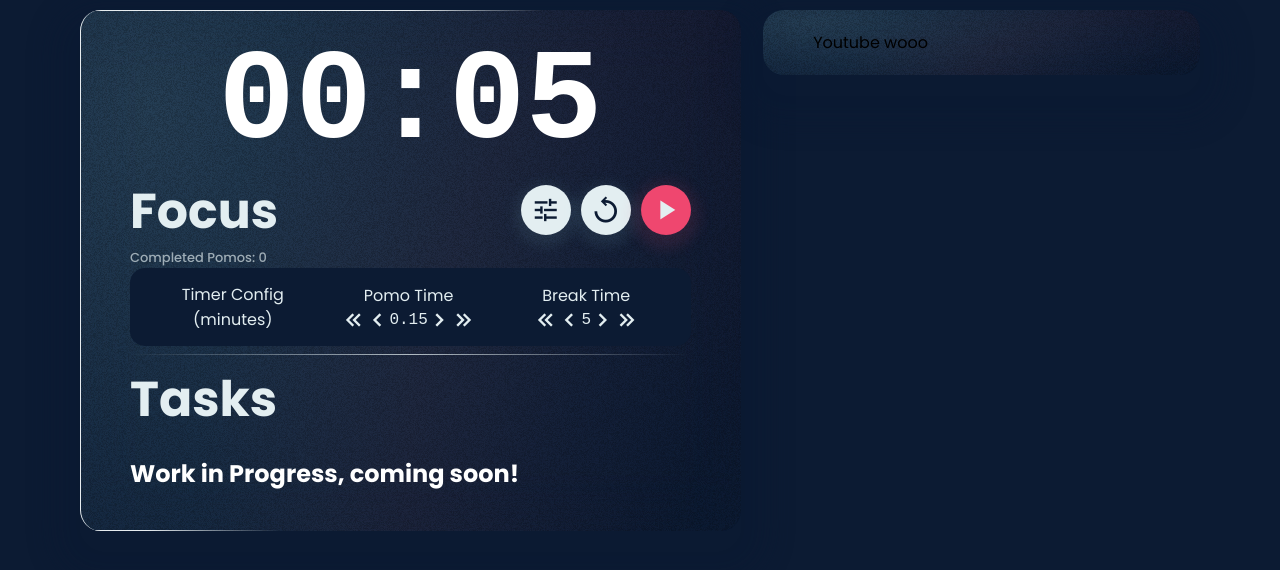
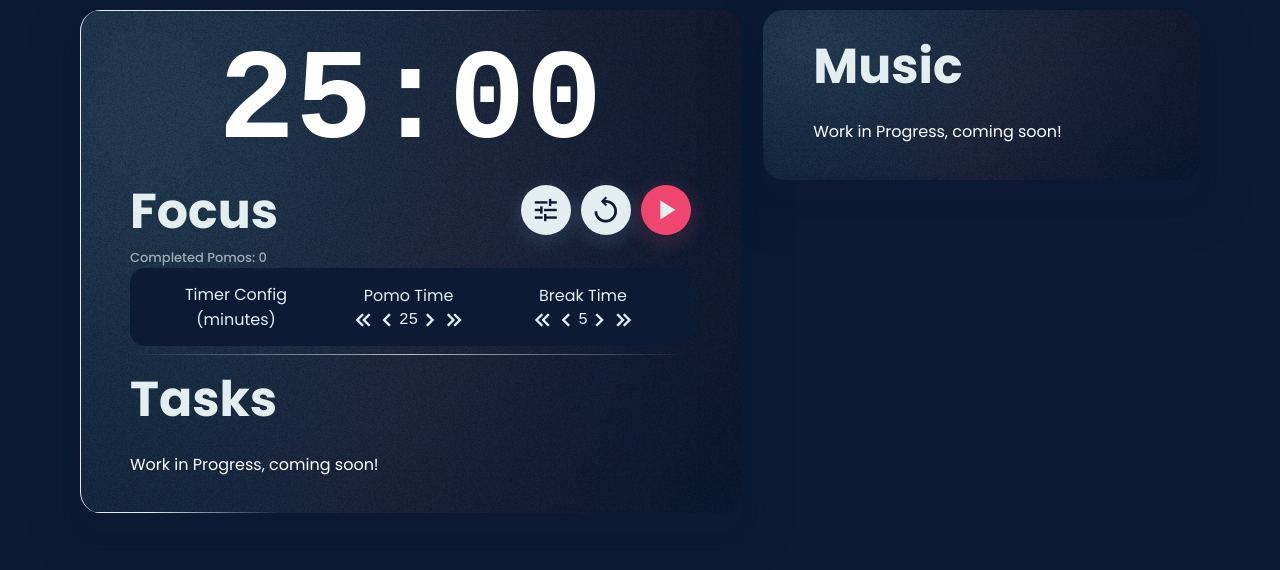
Before and after one commit to AlexandruNst/Pomoplex, a React (Vite) app: page / in a window 1280 px wide. Shown: the top 570 px of the page. Built offline with nearby package versions, Linux system fonts and the light colour scheme; a web font is replaced by a local one.

Commit message:
Removed clutter text

```diff
--- a/src/App.jsx
+++ b/src/App.jsx
@@ -1,5 +1,5 @@
 import { useState, useEffect } from 'react'
-import { Pomodoro, Tasks } from './components'
+import { Pomodoro, Tasks, Music } from './components'
 import './App.scss'
 
 function App() {
@@ -15,7 +15,7 @@ function App() {
         </article>
         <aside className="music">
           <div className="glass-card music-card">
-            Youtube wooo
+            <Music />
           </div>
         </aside>
       </main>
--- /dev/null
+++ b/src/components/MusicUnit/Music/Music.jsx
@@ -0,0 +1,10 @@
+import "./Music.scss"
+
+export default function Music() {
+    return (
+        <div className="music">
+            <h2 className="title">Music</h2>
+            <p>Work in Progress, coming soon!</p>
+        </div>
+    )
+}
--- /dev/null
+++ b/src/components/MusicUnit/Music/Music.scss
@@ -0,0 +1,15 @@
+@import "../../../utilities/variables.scss";
+
+
+.music {
+
+    color: white;
+
+
+    .title {
+        color: $off-white;
+        font-weight: 700;
+        font-size: 49px;
+        margin: 0;
+    }
+}
--- a/src/components/PomodoroUnit/Pomodoro/Pomodoro.jsx
+++ b/src/components/PomodoroUnit/Pomodoro/Pomodoro.jsx
@@ -7,10 +7,10 @@ import PomodoroInfo from "../PomodoroInfo/PomodoroInfo"
 
 export default function Pomodoro() {
     const [config, setConfig] = useState({
-        pomoTime: 0.15,
-        breakTime: 0.1
+        pomoTime: 25,
+        breakTime: 5
     })
-    const [seconds, setSeconds] = useState(5)
+    const [seconds, setSeconds] = useState(1500)
     const [timerTicking, setTimerTicking] = useState(false)
     const [inPomo, setInPomo] = useState(true)
     const [pomoStarted, setPomoStarted] = useState(true)
--- a/src/components/Tasks/Tasks.jsx
+++ b/src/components/Tasks/Tasks.jsx
@@ -4,7 +4,7 @@ export default function Tasks() {
     return (
         <div className="tasks">
             <h2 className="title">Tasks</h2>
-            <h2 className="task">Work in Progress, coming soon!</h2>
+            <p className="task">Work in Progress, coming soon!</p>
         </div>
     )
 }
--- a/src/components/index.js
+++ b/src/components/index.js
@@ -1,4 +1,5 @@
 export { default as Pomodoro } from "./PomodoroUnit/Pomodoro/Pomodoro"
 export { default as Tasks } from "./Tasks/Tasks"
+export { default as Music } from "./MusicUnit/Music/Music"
 // export { default as TimerConfig } from "./TimerConfig/TimerConfig"
 // export { default as PomodoroButton } from "./PomodoroButton/PomodoroButton"
```
